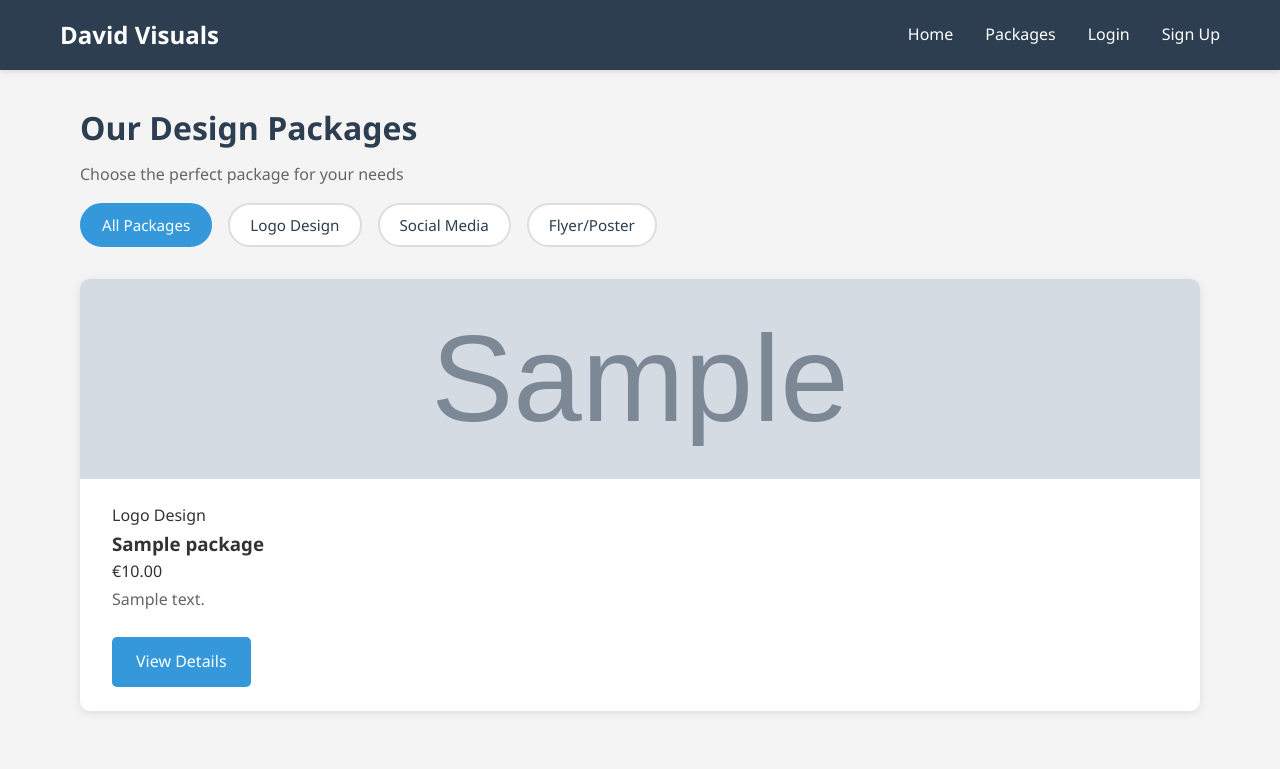
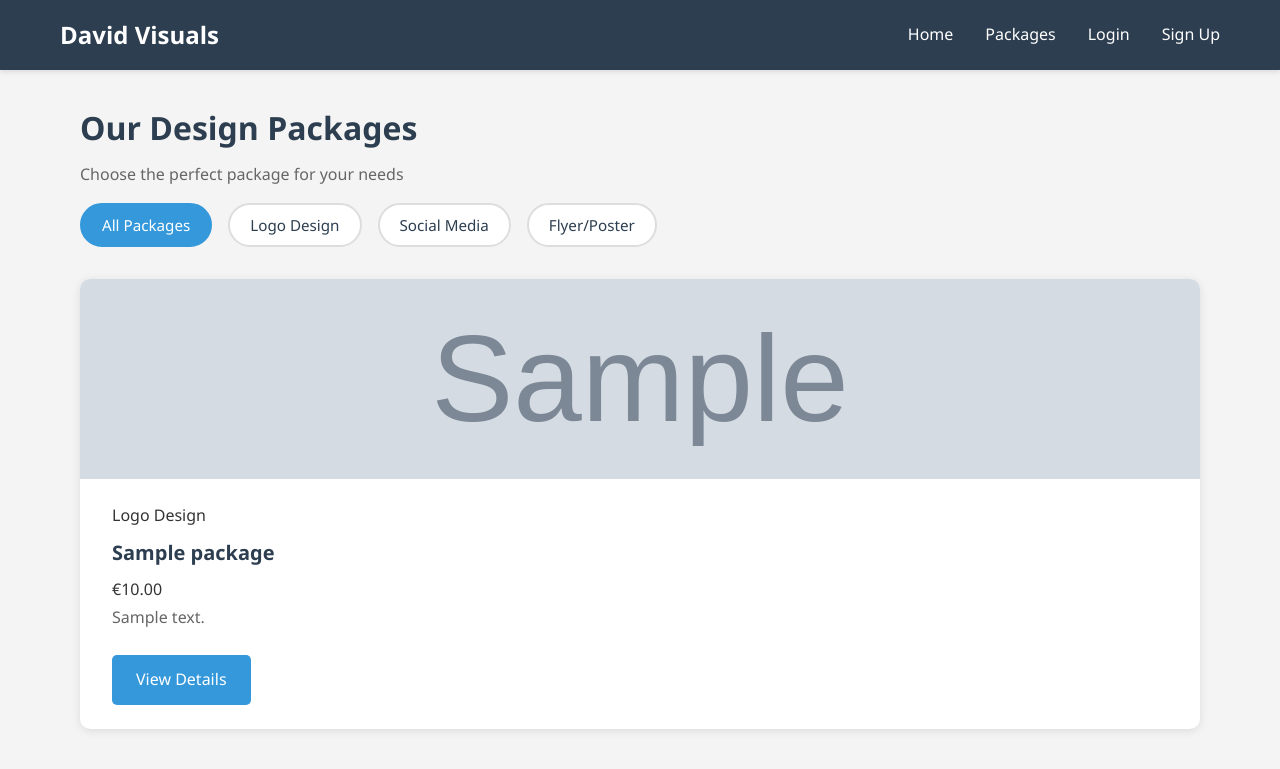
Before and after one commit to thekidmellow/david-visuals, a Django app: page /packages/ in a window 1280 px wide. Shown: the top 769 px of the page. Run offline with Django 4.2, Linux system fonts and the light colour scheme; tables that the repository leaves empty hold one stand-in row (values such as "Sample post"); grey boxes marked "Sample" are stand-in pictures.

Commit message:
Fix heading hierarchy and improve accessibility on packages page

```diff
--- a/static/css/style.css
+++ b/static/css/style.css
@@ -1265,3 +1265,21 @@ input[type="checkbox"] {
   font-weight: normal;
   margin-bottom: 0;
 }
+
+.sr-only {
+  position: absolute;
+  width: 1px;
+  height: 1px;
+  padding: 0;
+  margin: -1px;
+  overflow: hidden;
+  clip: rect(0, 0, 0, 0);
+  white-space: nowrap;
+  border: 0;
+}
+
+.package-card-title {
+  font-size: 1.25rem;
+  margin: 0.5rem 0;
+  color: #2c3e50;
+}
--- a/templates/packages/package_list.html
+++ b/templates/packages/package_list.html
@@ -18,6 +18,7 @@ design prices{% endblock %}
 </section>
 
 <section class="packages-filter">
+    <h2 class="sr-only">Filter packages</h2>
     <div class="container">
         <div class="filter-buttons">
             <a href="{% url 'packages:package_list' %}"
@@ -45,7 +46,7 @@ design prices{% endblock %}
                 {% endif %}
                 <div class="package-card-body">
                     <span class="package-card-category">{{ package.get_category_display }}</span>
-                    <h3 class="package-card-title">{{ package.name }}</h3>
+                    <h2 class="package-card-title">{{ package.name }}</h2>
                     <p class="package-card-price">€{{ package.price }}</p>
                     <p class="package-description">{{ package.description|truncatewords:20 }}</p>
                     <a href="{% url 'packages:package_detail' package.pk %}" class="btn btn-primary">View Details</a>
```
